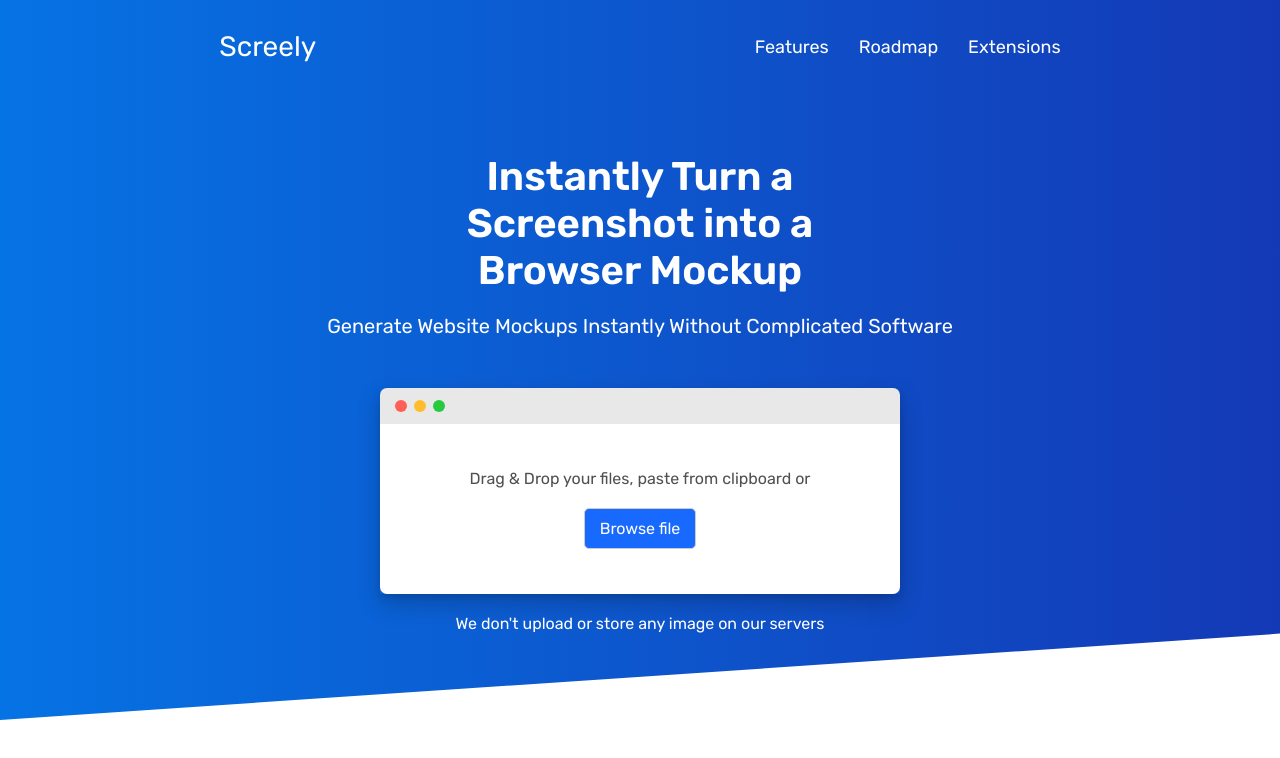
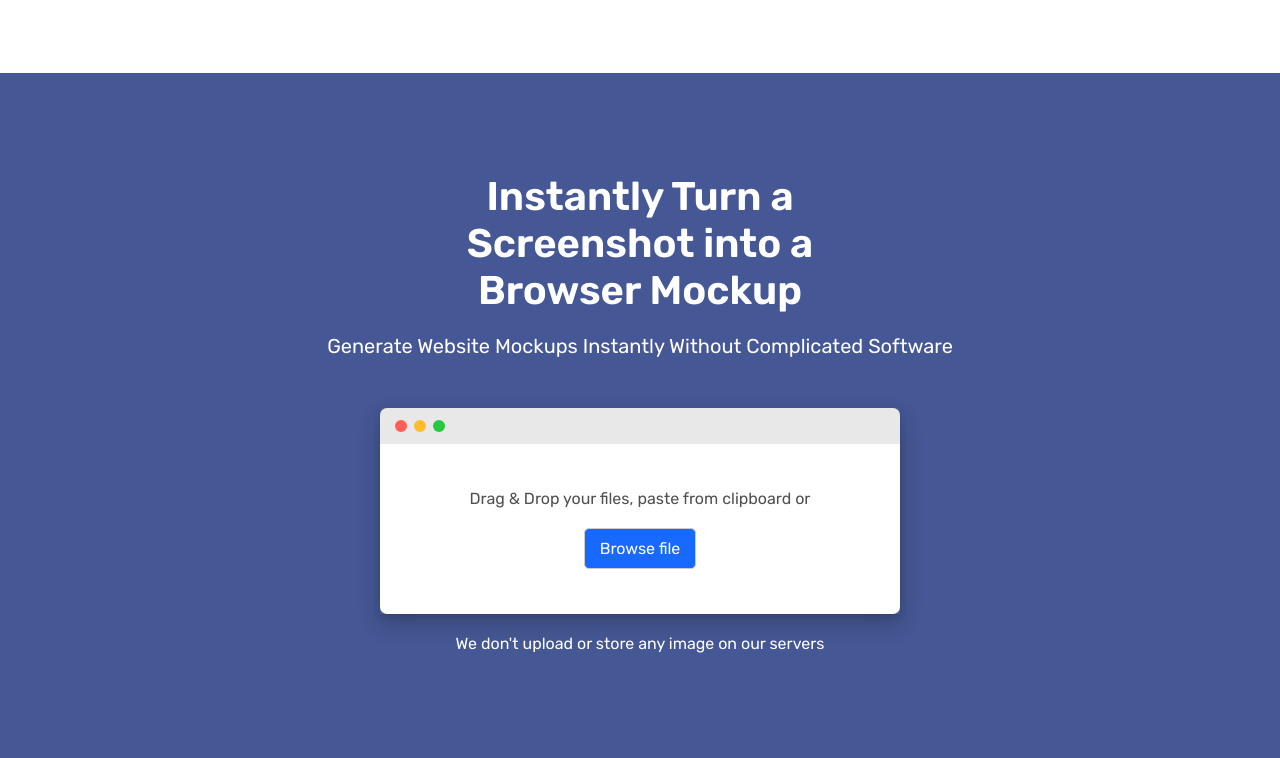
Before and after one commit to Franklin-raph/screelyClone, a plain HTML site: page index.html in a window 1280 px wide. Drawn offline with Linux system fonts and the light colour scheme; some icons are missing.

Commit message:
updated the UI

```diff
--- a/css/style.css
+++ b/css/style.css
@@ -26,16 +26,18 @@
 }
 
 #hero {
-  background: linear-gradient(to right, rgb(6, 115, 228), rgb(20, 57, 182));
-  height: 90vh;
-  clip-path: polygon(0 0, 100% 0, 100% 88%, 0% 100%);
+  /* background: linear-gradient(to right, rgb(6, 115, 228), rgb(20, 57, 182)); */
+  height: 100vh;
+  /* clip-path: polygon(0 0, 100% 0, 100% 88%, 0% 100%); */
+  background-color: #455794;
 }
 
 .navbar {
+  background-color: #fff;
   display: flex;
-  justify-content: space-around;
+  justify-content: space-between;
   align-items: center;
-  padding: 30px 0 70px;
+  padding: 20px 70px;
 }
 
 .navbar a {
@@ -58,12 +60,13 @@
   align-items: center;
   justify-content: center;
   color: #fff;
+  margin-top: 5rem;
 }
 
 .heroText h1 {
   font-size: 40px;
   font-weight: 600;
-  width: 38%;
+  width: 40%;
   margin: 20px auto;
   text-align: center;
 }
```
Also changed, not shown: js/main.js (line endings or trailing spaces).
